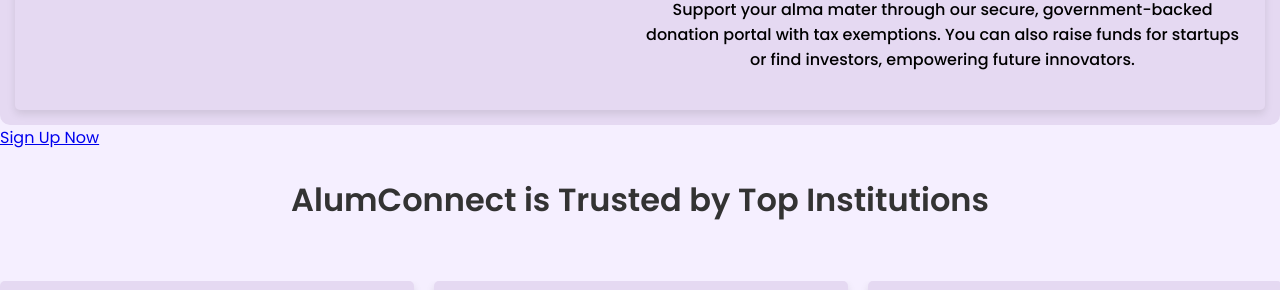
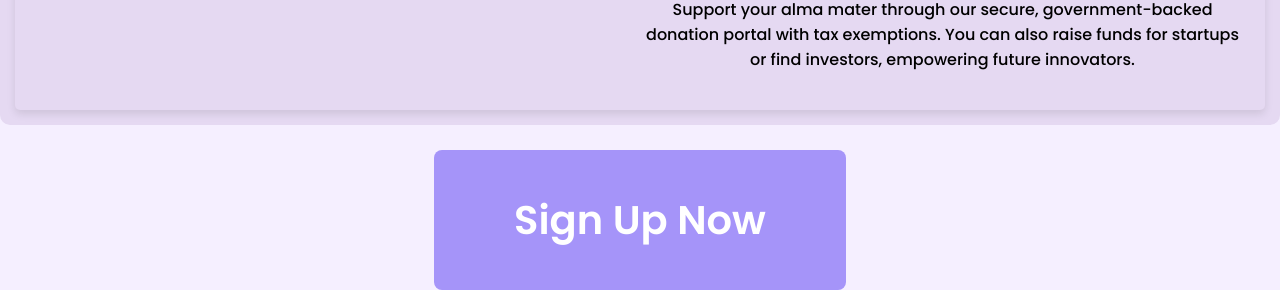
Before and after one commit to 9keystrokes/DevNexus-SIH-2024, a plain HTML site: page index.html in a window 1280 px wide. Shown: the part 1960-2250 px from the top of the page. Drawn offline with Linux system fonts and the light colour scheme.

Commit message:
push by parth

```diff
--- a/css/styles.css
+++ b/css/styles.css
@@ -321,3 +321,29 @@
     padding-bottom: 10px;
     display: inline-block;
 }
+.sign-up-section {
+    display: flex;
+    justify-content:center ;
+    text-align: center;
+    margin-top: 50px;
+}
+
+.sign-up-btn {
+    display: inline-block;
+
+    background-color: #a594f9; /* Matching the background color of the services section */
+    color: white; /* Matching text color */
+    padding: 40px 80px; /* Adjust padding to match services section design */
+    font-size: 40px;
+    font-weight: 600; /* Same font weight as services */
+
+    border-radius: 8px;
+    text-decoration: none;
+
+}
+
+.sign-up-btn:hover {
+    background-color: #e5d9f2; /* Lighter hover background to match hover effects in services */
+    transform: translateY(-5px); /* Lift effect similar to the flex items */
+    box-shadow: 0 6px 12px rgba(0, 0, 0, 0.2); /* Stronger shadow on hover */
+}
--- a/index.html
+++ b/index.html
@@ -89,10 +89,12 @@
             </div>
         </div>
     </div>
-    <div class="sign-up-section">
-        <a href="signup.html" class="sign-up-btn">Sign Up Now</a>
-    </div>
-
+    <br>
+    <center>
+        <div>
+            <a href="signup.html" class="sign-up-btn">Sign Up Now</a>
+        </div>
+    </center>
     <div class="horizontal-heading">
         <center>
             <h2> AlumConnect is Trusted by Top Institutions</h2>
```
